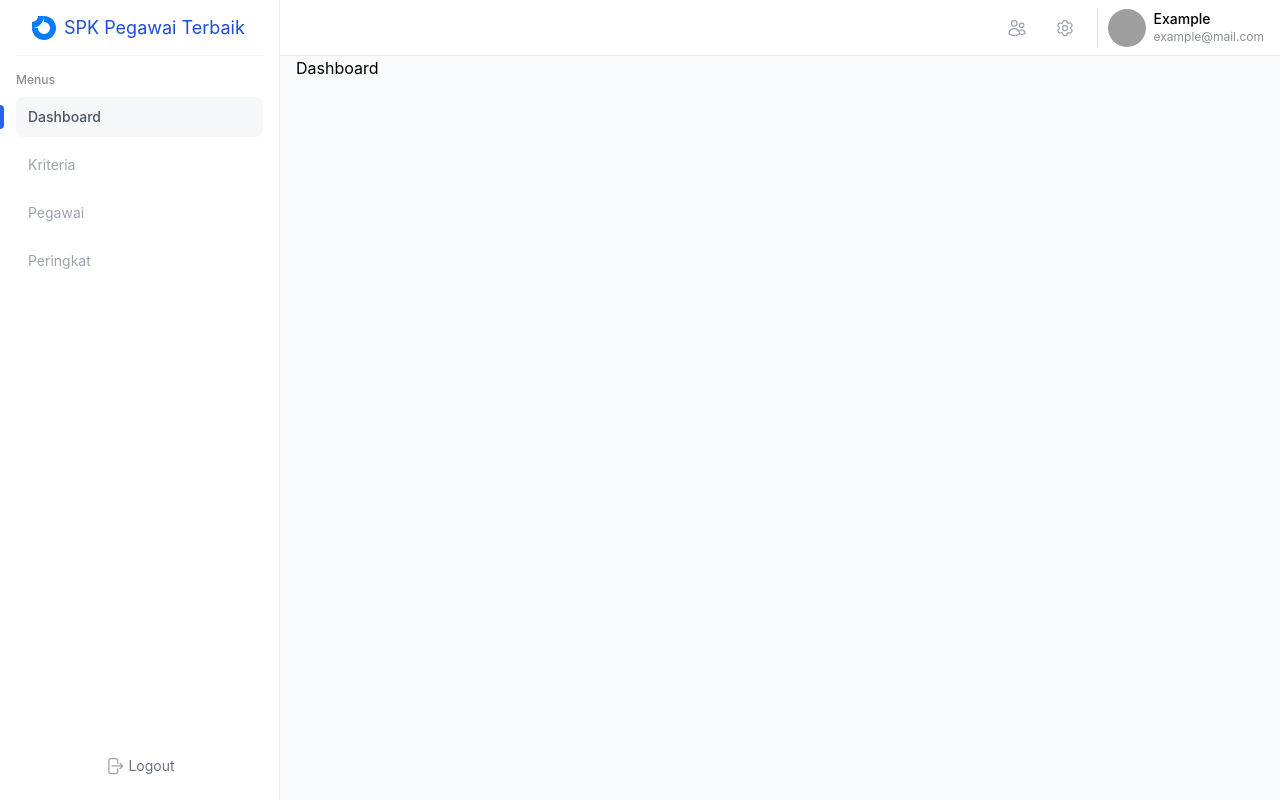
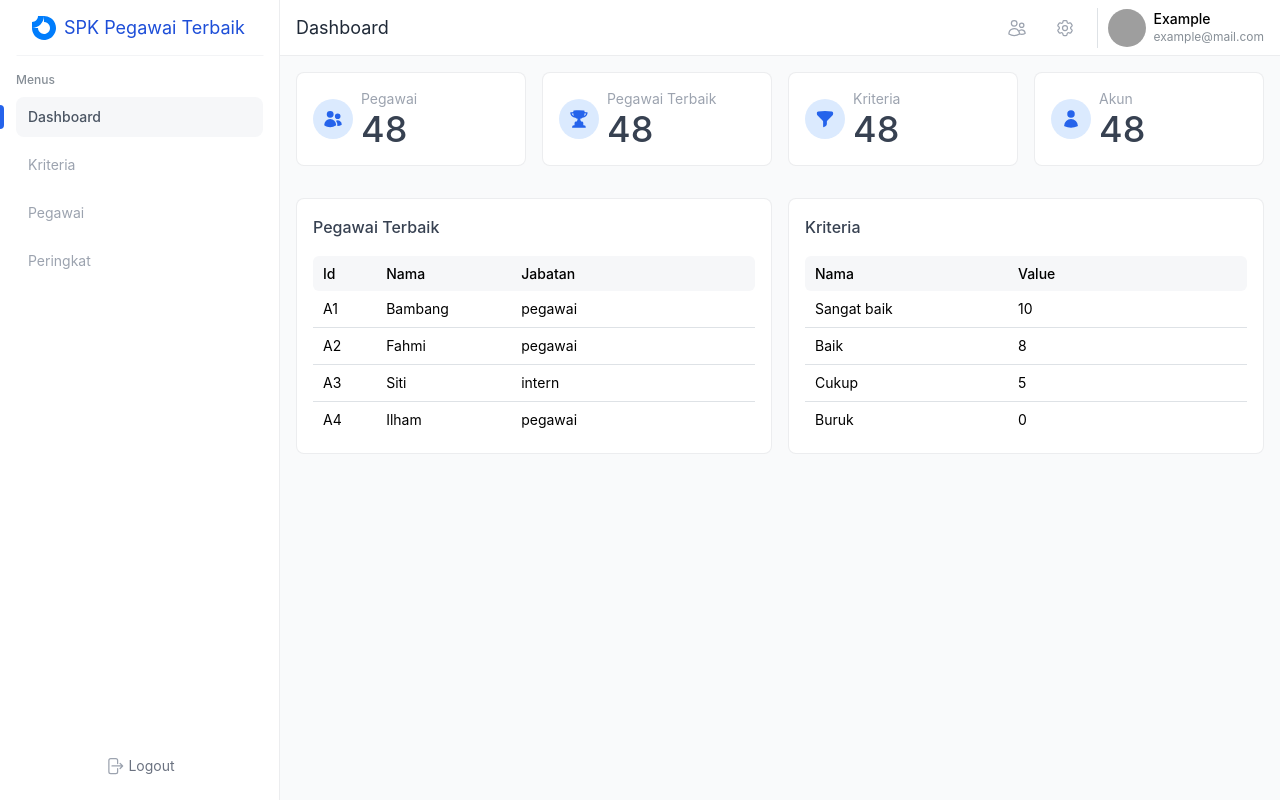
Before and after one commit to mmulyana/spk-frontend, a React (Vite) app: page /dashboard in a window 1280 px wide. Built offline with nearby package versions, Linux system fonts and the light colour scheme; grey boxes are pictures that could not be loaded.

Commit message:
feat(dashboard): ad table and card

```diff
--- a/src/routes/dashboard/index.jsx
+++ b/src/routes/dashboard/index.jsx
@@ -1,9 +1,129 @@
+import { Flex, Table } from '@mantine/core'
+import { useTitle } from '../../utils/useTitle'
 import DashboardLayout from './_component/layout'
+import { useMemo } from 'react'
+import { criteria, employees } from '../../data/table'
+import {
+  FunnelIcon,
+  TrophyIcon,
+  UserIcon,
+  UsersIcon,
+} from '@heroicons/react/24/solid'
 
 export default function MainDashboard() {
+  useTitle('Dashboard')
+
+  const criteriaData = useMemo(() => criteria, [])
+  const employeeData = useMemo(() => employees, [])
+
+  const criteriaRows = criteriaData.map((d, index) => (
+    <Table.Tr key={index} className='hover:bg-gray-50/50'>
+      <Table.Td>{d.name}</Table.Td>
+      <Table.Td>{d.value}</Table.Td>
+    </Table.Tr>
+  ))
+
+  const employeeRows = employeeData.map((d, index) => (
+    <Table.Tr key={index} className='hover:bg-gray-50/50'>
+      <Table.Td>{d.id}</Table.Td>
+      <Table.Td>{d.name}</Table.Td>
+      <Table.Td>{d.position}</Table.Td>
+    </Table.Tr>
+  ))
+
   return (
     <DashboardLayout>
-      <p>Dashboard</p>
+      <div className='mt-4'>
+        <div className='grid grid-cols-4 gap-4'>
+          <div className='bg-white rounded-lg border border-gray-600/10 h-fit p-4'>
+            <Flex align='center' gap={8}>
+              <div className='h-10 w-10 rounded-full bg-blue-100 flex items-center justify-center m-0'>
+                <UsersIcon className='h-5 w-5 text-blue-600' />
+              </div>
+              <div>
+                <p className='text-sm text-gray-400'>Pegawai</p>
+                <p className='text-4xl font-medium text-gray-700'>48</p>
+              </div>
+            </Flex>
+          </div>
+          <div className='bg-white rounded-lg border border-gray-600/10 h-fit p-4'>
+            <Flex align='center' gap={8}>
+              <div className='h-10 w-10 rounded-full bg-blue-100 flex items-center justify-center m-0'>
+                <TrophyIcon className='h-5 w-5 text-blue-600' />
+              </div>
+              <div>
+                <p className='text-sm text-gray-400'>Pegawai Terbaik</p>
+                <p className='text-4xl font-medium text-gray-700'>48</p>
+              </div>
+            </Flex>
+          </div>
+          <div className='bg-white rounded-lg border border-gray-600/10 h-fit p-4'>
+            <Flex align='center' gap={8}>
+              <div className='h-10 w-10 rounded-full bg-blue-100 flex items-center justify-center m-0'>
+                <FunnelIcon className='h-5 w-5 text-blue-600' />
+              </div>
+              <div>
+                <p className='text-sm text-gray-400'>Kriteria</p>
+                <p className='text-4xl font-medium text-gray-700'>48</p>
+              </div>
+            </Flex>
+          </div>
+          <div className='bg-white rounded-lg border border-gray-600/10 h-fit p-4'>
+            <Flex align='center' gap={8}>
+              <div className='h-10 w-10 rounded-full bg-blue-100 flex items-center justify-center m-0'>
+                <UserIcon className='h-5 w-5 text-blue-600' />
+              </div>
+              <div>
+                <p className='text-sm text-gray-400'>Akun</p>
+                <p className='text-4xl font-medium text-gray-700'>48</p>
+              </div>
+            </Flex>
+          </div>
+        </div>
+        <div className='mt-4 grid grid-cols-2 gap-4'>
+          <div className='bg-white p-4 mt-4 rounded-lg border border-gray-600/10'>
+            <div className='flex items-center justify-between mb-4'>
+              <p className='text-gray-700 font-medium'>Pegawai Terbaik</p>
+            </div>
+            <Table className='rounded-md'>
+              <Table.Thead>
+                <Table.Tr className='!border-none'>
+                  <Table.Th className='rounded-l-md bg-[#F6F7F9]'>
+                    <span className='text-sm font-medium'>Id</span>
+                  </Table.Th>
+                  <Table.Th className='bg-[#F6F7F9]'>
+                    <span className='text-sm font-medium'>Nama</span>
+                  </Table.Th>
+                  <Table.Th className='bg-[#F6F7F9]'>
+                    <span className='text-sm font-medium'>Jabatan</span>
+                  </Table.Th>
+                  <Table.Th className='w-[120px] bg-[#F6F7F9] rounded-r-md'></Table.Th>
+                </Table.Tr>
+              </Table.Thead>
+              <Table.Tbody>{employeeRows}</Table.Tbody>
+            </Table>
+          </div>
+          <div className='bg-white p-4 mt-4 rounded-lg border border-gray-600/10'>
+            <div className='flex items-center justify-between mb-4'>
+              <p className='text-gray-700 font-medium'>Kriteria</p>
+            </div>
+            <Table className='rounded-md'>
+              <Table.Thead>
+                <Table.Tr className='!border-none'>
+                  <Table.Th className='rounded-l-md bg-[#F6F7F9]'>
+                    <span className='text-sm font-medium'>Nama</span>
+                  </Table.Th>
+                  <Table.Th className='bg-[#F6F7F9]'>
+                    <span className='text-sm font-medium'>Value</span>
+                  </Table.Th>
+                  <Table.Th className='w-[120px] bg-[#F6F7F9] rounded-r-md'></Table.Th>
+                </Table.Tr>
+              </Table.Thead>
+              <Table.Tbody>{criteriaRows}</Table.Tbody>
+            </Table>
+          </div>
+        </div>
+      </div>
     </DashboardLayout>
   )
 }
```
